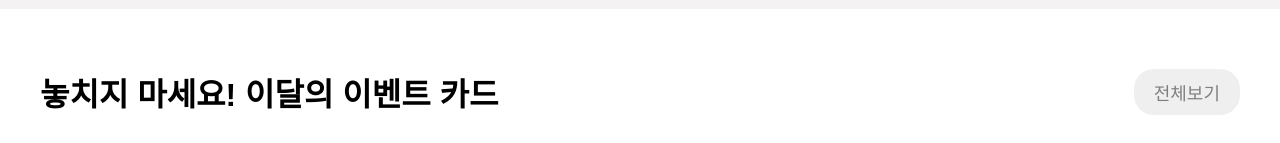
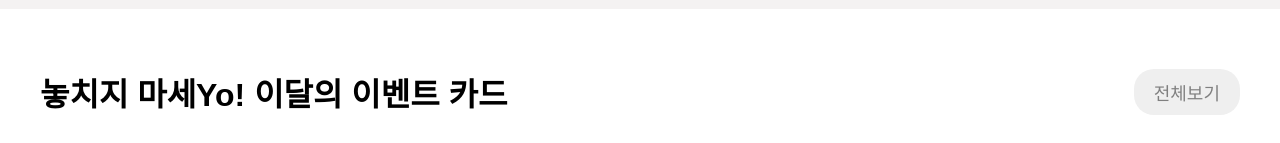
Before and after one commit to dmswl2515/CardFolio, a React (Create React App) app in the folder frontend/: page /CardFolio/ in a window 1280 px wide. Shown: the part 809-952 px from the top of the page. Built offline with nearby package versions, Linux system fonts and the light colour scheme.

Commit message:
test[skip ci]

```diff
--- a/frontend/src/Pages/HomePage.jsx
+++ b/frontend/src/Pages/HomePage.jsx
@@ -47,7 +47,7 @@ function HomePage() {
             {/* CardIntroduction Component */}
             <CardIntroduction
                 circleColorClass="gray-background"
-                sectionTitle1="놓치지 마세요! 이달의 이벤트 카드"
+                sectionTitle1="놓치지 마세Yo! 이달의 이벤트 카드"
                 sectionTitle2="새해를 맞이하는 고정비 할인 카드!"
 
             />
```
